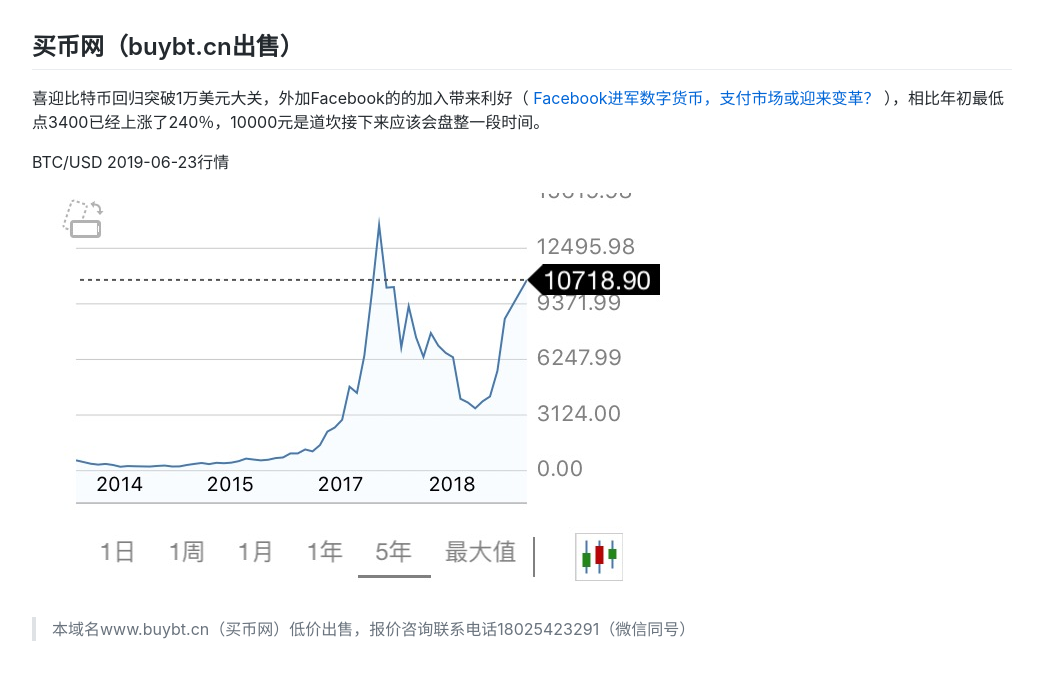
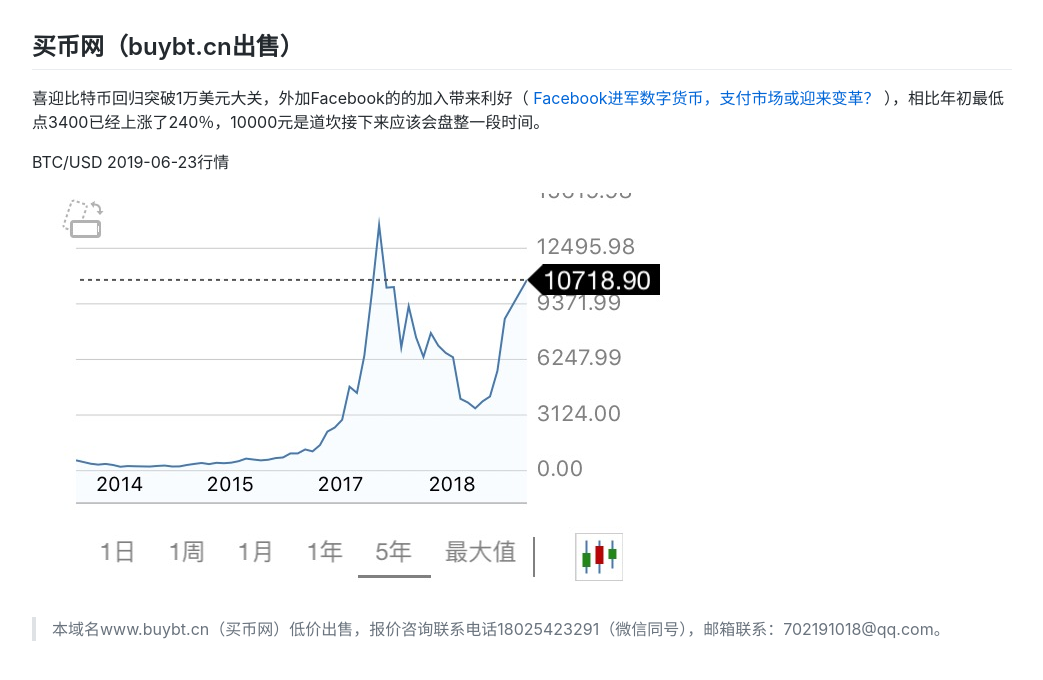
Before and after one commit to ifengtech/ifengtech.github.io, a plain HTML site: page index.html in a window 1280 px wide. Shown: the whole page, without its empty margins (118-1161 px from the left). Drawn offline with Linux system fonts and the light colour scheme.

Commit message:
add email

```diff
--- a/index.html
+++ b/index.html
@@ -43,7 +43,7 @@
             <blockquote>
                 <p>
                     <font style="vertical-align: inherit;">
-                        <font style="vertical-align: inherit;">本域名www.buybt.cn（买币网）低价出售，报价咨询联系电话18025423291（微信同号）</font>
+                        <font style="vertical-align: inherit;">本域名www.buybt.cn（买币网）低价出售，报价咨询联系电话18025423291（微信同号），邮箱联系：702191018@qq.com。</font>
                     </font>
                 </p>
             </blockquote>
```
